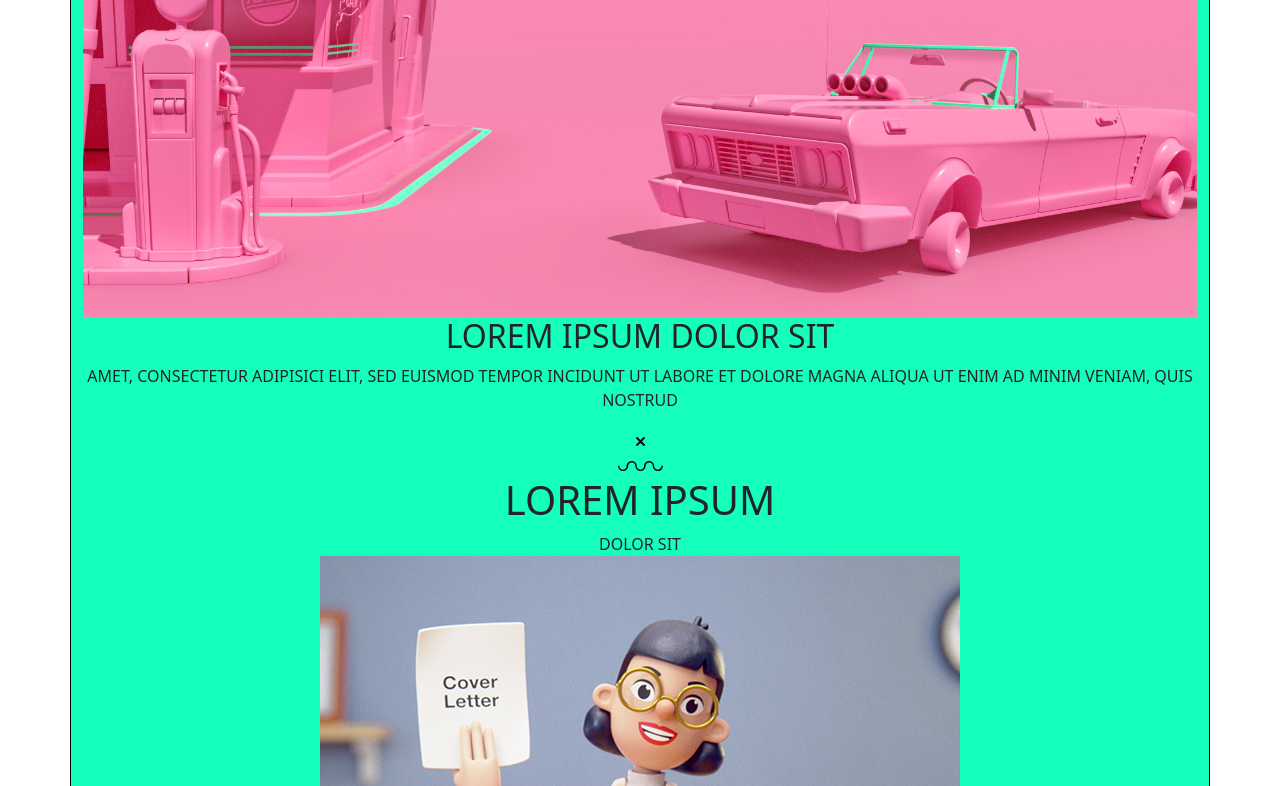
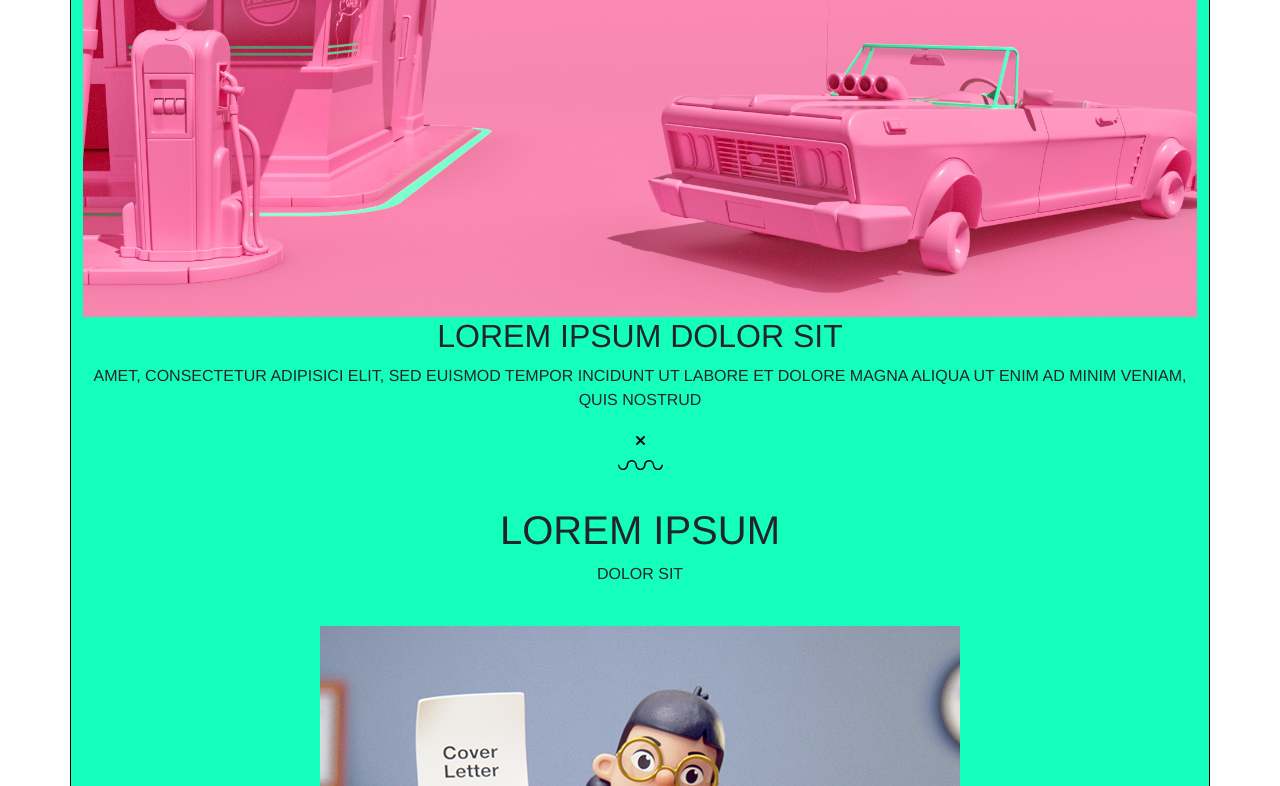
Before and after one commit to josepandreu45/202204-W1CHWE-josep-andreu-emanuele-panesi, a website: page index.html in a window 1280 px wide. Shown: the part 443-1229 px from the top of the page. Drawn offline with nearby package versions, Linux system fonts and the light colour scheme; files that its build step writes are made by us from their sources.

Commit message:
cambio de font-family

```diff
--- a/index.html
+++ b/index.html
@@ -4,6 +4,8 @@
     <meta charset="UTF-8" />
     <meta http-equiv="X-UA-Compatible" content="IE=edge" />
     <meta name="viewport" content="width=device-width, initial-scale=1.0" />
+    <link rel="preconnect" href="https://fonts.googleapis.com">
+
     <title>Panic</title>
     <link rel="stylesheet" href="css/style.css" />
     <link rel="icon" href="favicon.png" />
@@ -45,7 +47,7 @@
             <img src="images/home/media/play.png" alt="logo play" />
           </div>
         </section>
-        <section class="col-12">
+        <section class="logos col-12">
           <h2>LOREM IPSUM DOLOR SIT</h2>
           <p>
             AMET, CONSECTETUR ADIPISICI ELIT, SED EUISMOD TEMPOR INCIDUNT UT
@@ -63,7 +65,7 @@
           </section>
 
         </section>
-        <section class="col-12">
+        <section class="titulo-imagenes col-12">
           <h1>LOREM IPSUM</h1>
           <span>DOLOR SIT</span>
         </section>
--- a/sass/style.scss
+++ b/sass/style.scss
@@ -1,7 +1,7 @@
 @use "variables";
 
 body {
-  margin: 0;
+  font-family: "Franklin Gothic Medium", "Arial Narrow", Arial, sans-serif !important;
 }
 
 header {
@@ -92,3 +92,11 @@ footer > section {
   margin-top: 20px;
   margin-bottom: 50px;
 }
+
+.titulo-imagenes {
+  margin-bottom: 40px;
+}
+
+.logos {
+  margin-bottom: 30px;
+}
```
Also changed, not shown: about.html (+1 -0 lines).
